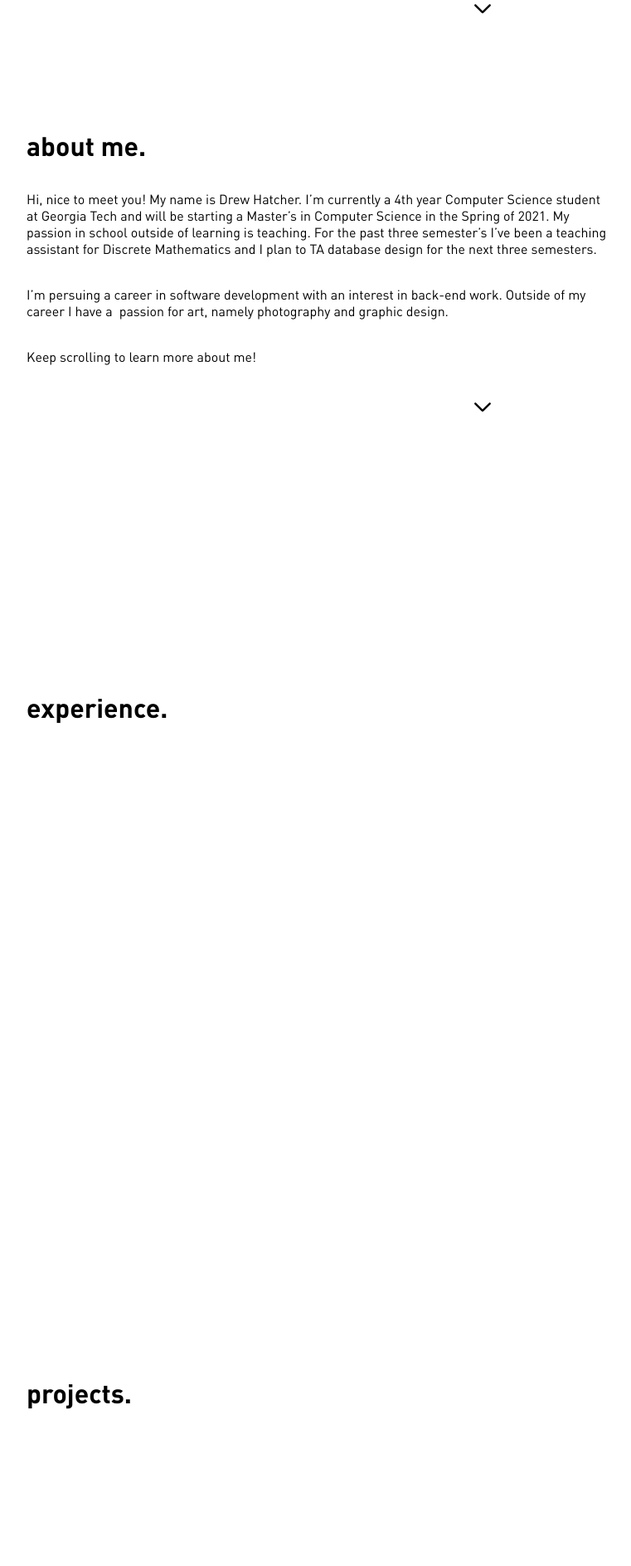
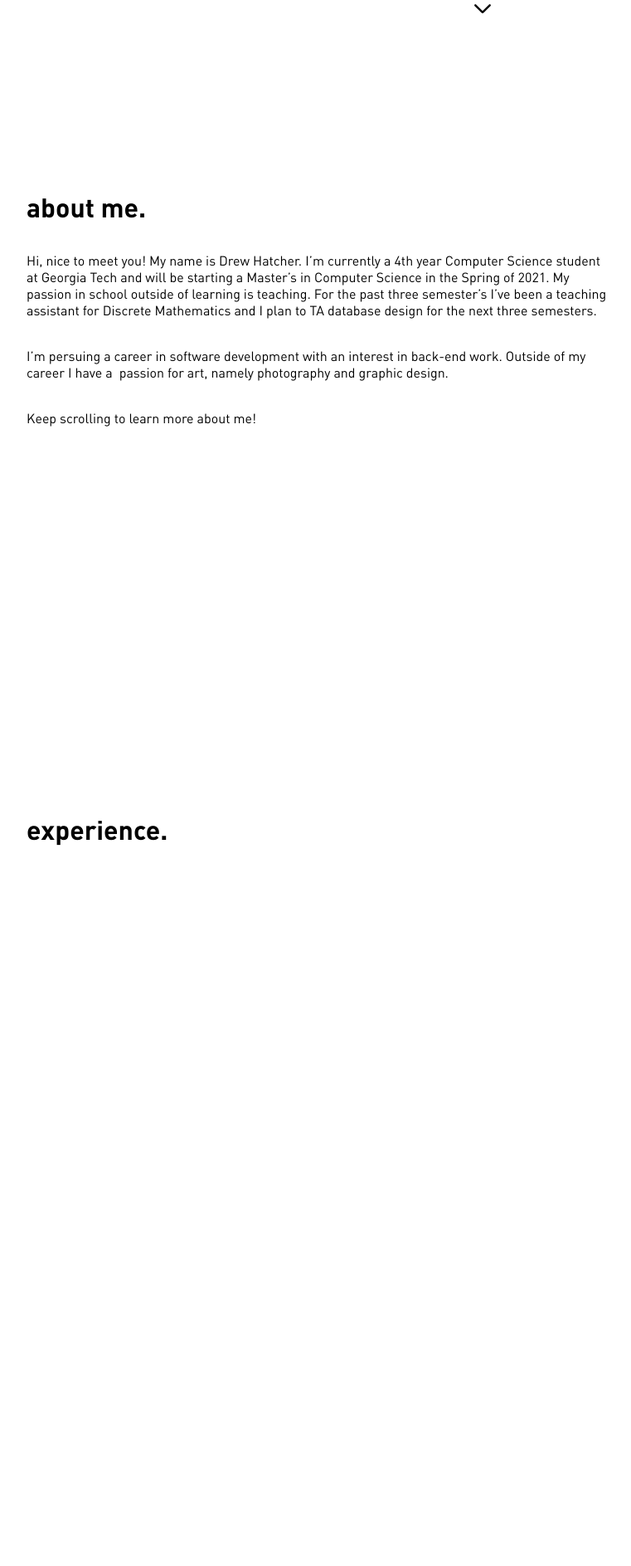
Before and after one commit to dhatcher8/personal-website, a React (Create React App) app: page / in a window 1280 px wide. Shown: the part 980-2867 px from the top of the page at 83% size, without its empty margins (58-819 px from the left). Built offline with nearby package versions, Linux system fonts and the light colour scheme.

Commit message:
Made menu links clickable looking, made scroll button on home screen scroll

```diff
--- a/src/components/SideMenu/SideMenu.js
+++ b/src/components/SideMenu/SideMenu.js
@@ -18,6 +18,7 @@ const menuToggleButton = props => {
             smooth: 'easeInOut'
         });
         props.menuClickHandler();
+
     };
 
     return (
--- a/src/components/SideMenu/SideMenu.scss
+++ b/src/components/SideMenu/SideMenu.scss
@@ -46,6 +46,7 @@
     color: white;
     text-decoration: none;
     font-size: 1.2rem;
+    cursor: pointer;
 }
 
 .side-menu-items a:hover,
--- a/src/sections/AboutMeSection/AboutMeSection.js
+++ b/src/sections/AboutMeSection/AboutMeSection.js
@@ -19,9 +19,9 @@ const about_me_section = props => {
                 <p className="about-me-body-text">
                     Keep scrolling to learn more about me!
                 </p>
-                <div className="scroll-icon-container">
+                {/* <div className="scroll-icon-container">
                     <img className="scroll-icon" src={scrollIcon} alt=""></img>
-                </div>
+                </div> */}
             </div>
         </div>
     );
--- a/src/sections/AboutMeSection/AboutMeSection.scss
+++ b/src/sections/AboutMeSection/AboutMeSection.scss
@@ -3,17 +3,21 @@
 .about-me-section-full {
     width: 100%;
     min-height: 650px;
+    padding-top: 100px;
 }
 
 .about-me-section-body {
     margin-left: 30px;
     margin-right: 30px;
+    margin-top: 0px;
+    margin-bottom: 0px;
 }
 
 .section-header {
     font-family: "Adihaus";
     font-weight: bold;
     font-size: 2rem;
+    margin-top: 0px;
     margin-bottom: 30px;
 }
 
--- a/src/sections/ContactMeSection/ContactMeSection.scss
+++ b/src/sections/ContactMeSection/ContactMeSection.scss
@@ -3,6 +3,7 @@
 .contact-me-section-full {
     width: 100%;
     min-height: 100vh;
+    padding-top: 100px;
 }
 
 .contact-me-section-body {
@@ -15,4 +16,5 @@
     font-weight: bold;
     font-size: 2rem;
     margin-bottom: 30px;
+    margin-top: 0px;
 }
--- a/src/sections/ExperienceSection/ExperienceSection.scss
+++ b/src/sections/ExperienceSection/ExperienceSection.scss
@@ -3,6 +3,7 @@
 .experience-section-full {
     width: 100%;
     min-height: 100vh;
+    padding-top: 100px;
 }
 
 .experience-section-body {
@@ -15,4 +16,5 @@
     font-weight: bold;
     font-size: 2rem;
     margin-bottom: 30px;
+    margin-top: 0px;
 }
--- a/src/sections/HomeSection/HomeSection.js
+++ b/src/sections/HomeSection/HomeSection.js
@@ -1,4 +1,5 @@
 import React from 'react';
+import { scroller } from 'react-scroll';
 
 import logoAndTitle from '../../assets/images/SVG/logo-and-title.svg';
 import scrollIcon from '../../assets/images/SVG/scroll-icon.svg';
@@ -6,6 +7,16 @@ import SocialsBar from '../../components/SocialsBar/SocialsBar';
 import './HomeSection.scss';
 
 const home_section = props => {
+
+    const scrollTo = (destinationId) => {
+        scroller.scrollTo(destinationId, {
+            duration: 800,
+            delay: 0,
+            smooth: 'easeInOut'
+        });
+
+    };
+
     return (
         <div className="home-section-full">
             <div className="navbar-filler-div"></div>
@@ -20,7 +31,7 @@ const home_section = props => {
                 </div>
                 <SocialsBar/>
                 <div className="scroll-icon-container">
-                    <img className="scroll-icon" src={scrollIcon} alt=""></img>
+                    <a onClick={() => scrollTo('scroll-about-me-dest')}><img className="scroll-icon" src={scrollIcon} alt=""></img></a>
                 </div>
             </div>
         </div>
--- a/src/sections/PhotographySection/PhotographySection.scss
+++ b/src/sections/PhotographySection/PhotographySection.scss
@@ -3,6 +3,7 @@
 .photography-section-full {
     width: 100%;
     min-height: 100vh;
+    padding-top: 100px;
 }
 
 .photography-section-body {
@@ -15,4 +16,5 @@
     font-weight: bold;
     font-size: 2rem;
     margin-bottom: 30px;
+    margin-top: 0px;
 }
--- a/src/sections/ProjectsSection/ProjectsSection.scss
+++ b/src/sections/ProjectsSection/ProjectsSection.scss
@@ -3,6 +3,7 @@
 .projects-section-full {
     width: 100%;
     min-height: 100vh;
+    padding-top: 100px;
 }
 
 .projects-section-body {
@@ -15,4 +16,5 @@
     font-weight: bold;
     font-size: 2rem;
     margin-bottom: 30px;
+    margin-top: 0px;
 }
```
